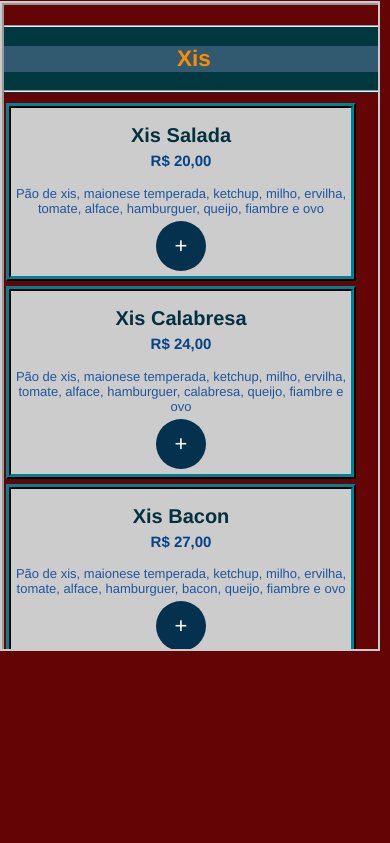
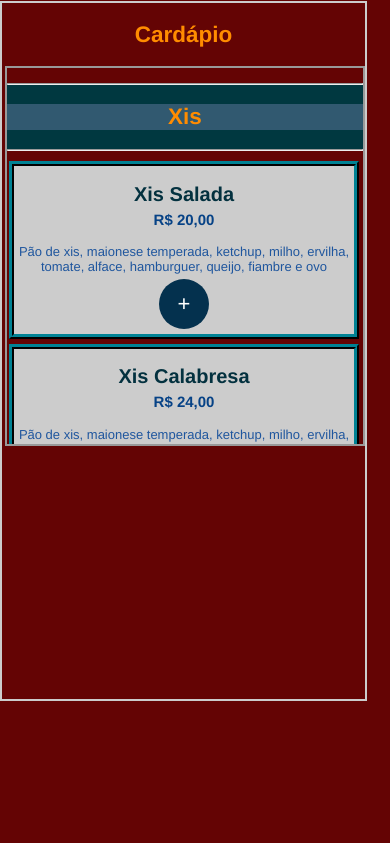
Before and after one commit to clauderech/snackbar, a PHP site: page /cardapio.php in a window 390 px wide. Shown: the part 180-1023 px from the top of the page. Run offline with PHP 8.4, Linux system fonts and the light colour scheme; some web fonts are replaced.

Commit message:
Atualizacao-2_14-06-23

```diff
--- a/css/style.css
+++ b/css/style.css
@@ -54,8 +54,7 @@ main {
     height: 700px;
     margin-left: 5%;
     border: 2px solid #CCC;
-    overflow-x: hidden;
-    overflow-y: scroll;
+
 }
 
 .cardapio h2 {
@@ -72,6 +71,8 @@ main {
     height: auto;
     top: 2px;
     width: 496px;
+    height: 630px;
+    overflow-y: scroll;
 
 }
 
@@ -387,29 +388,28 @@ h3 {
     }
 
     main {
-        display: block;
         position: fixed;
         top: 181px;
         min-width: 280px;
         max-width: 380px;
-        width: 380px;
+        width: auto;
         margin: auto;
-        height: 650px;
+        height: 700px;
 
 
     }
 
     .categ {
-        width: 380px;
+        width: auto;
     }
 
     .cardapio {
-        position: absolute;
         top: 0px;
-        min-width: 280px;
+        min-width: 260px;
         max-width: 380px;
-        width: 380px;
+        width: auto;
         margin: auto;
+        height: 630px;
 
 
     }
@@ -428,7 +428,7 @@ h3 {
         position:fixed;
         left:100vw;
         right:0;
-        top:120;
+        top:120px;
         bottom:0;
         transition: all ease .2s;
     }
@@ -507,6 +507,7 @@ h3 {
 
     .itens{
         width: auto;
+        height: min-content;
     }
 
 }
@@ -522,7 +523,21 @@ h3 {
         width: 100vw;
     }
 
+   .main {
+        position: fixed;
+        height: 500px;
+        width: 360px;
+        margin: 3px;
+        padding-left: 3px;
+        left: 0;
+   }
 
+   .cardapio {
+        height: 380px;
+        width: 360px;
+        margin-left: 3px;
+        padding: 0;
+   }
 
     .container {
         width: 100vw;
@@ -547,10 +562,15 @@ h3 {
     }
 
     main {
-        max-width: auto;
+        max-width: 280px;
+    }
+
+    .cardapio {
+        width: 280px;
+        margin-left: 0;
     }
     .itens {
-        max-width: auto;
+        width:270px;
     }
 
 
```
